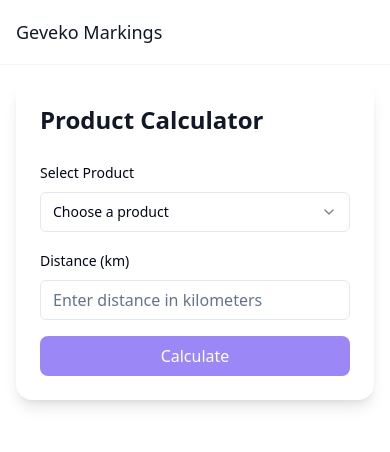
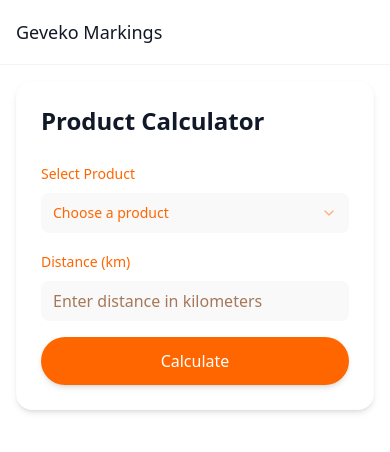
Before and after one commit to Zqyyk11/geveko-interface, a React (Vite) app: page / in a window 390 px wide. Shown: the top 452 px of the page. Built offline with nearby package versions, Linux system fonts and the light colour scheme.

Commit message:
Update theme to orange and white
Changed the application theme to an orange and white color scheme, resembling an iPhone theme.
[skip gpt_engineer]

```diff
--- a/src/index.css
+++ b/src/index.css
@@ -5,88 +5,64 @@
 @layer base {
   :root {
     --background: 0 0% 100%;
-    --foreground: 222.2 84% 4.9%;
+    --foreground: 24 100% 50%;
 
     --card: 0 0% 100%;
-    --card-foreground: 222.2 84% 4.9%;
+    --card-foreground: 24 100% 50%;
 
     --popover: 0 0% 100%;
-    --popover-foreground: 222.2 84% 4.9%;
+    --popover-foreground: 24 100% 50%;
 
-    --primary: 222.2 47.4% 11.2%;
-    --primary-foreground: 210 40% 98%;
+    --primary: 24 100% 50%;
+    --primary-foreground: 0 0% 100%;
 
-    --secondary: 210 40% 96.1%;
-    --secondary-foreground: 222.2 47.4% 11.2%;
+    --secondary: 24 100% 97%;
+    --secondary-foreground: 24 100% 50%;
 
-    --muted: 210 40% 96.1%;
-    --muted-foreground: 215.4 16.3% 46.9%;
+    --muted: 24 100% 97%;
+    --muted-foreground: 24 30% 50%;
 
-    --accent: 210 40% 96.1%;
-    --accent-foreground: 222.2 47.4% 11.2%;
+    --accent: 24 100% 97%;
+    --accent-foreground: 24 100% 50%;
 
     --destructive: 0 84.2% 60.2%;
-    --destructive-foreground: 210 40% 98%;
+    --destructive-foreground: 0 0% 100%;
 
-    --border: 214.3 31.8% 91.4%;
-    --input: 214.3 31.8% 91.4%;
-    --ring: 222.2 84% 4.9%;
+    --border: 24 30% 90%;
+    --input: 24 30% 90%;
+    --ring: 24 100% 50%;
 
-    --radius: 0.5rem;
-
-    --sidebar-background: 0 0% 98%;
-
-    --sidebar-foreground: 240 5.3% 26.1%;
-
-    --sidebar-primary: 240 5.9% 10%;
-
-    --sidebar-primary-foreground: 0 0% 98%;
-
-    --sidebar-accent: 240 4.8% 95.9%;
-
-    --sidebar-accent-foreground: 240 5.9% 10%;
-
-    --sidebar-border: 220 13% 91%;
-
-    --sidebar-ring: 217.2 91.2% 59.8%;
+    --radius: 1rem;
   }
 
   .dark {
-    --background: 222.2 84% 4.9%;
-    --foreground: 210 40% 98%;
+    --background: 24 50% 10%;
+    --foreground: 0 0% 100%;
 
-    --card: 222.2 84% 4.9%;
-    --card-foreground: 210 40% 98%;
+    --card: 24 50% 10%;
+    --card-foreground: 0 0% 100%;
 
-    --popover: 222.2 84% 4.9%;
-    --popover-foreground: 210 40% 98%;
+    --popover: 24 50% 10%;
+    --popover-foreground: 0 0% 100%;
 
-    --primary: 210 40% 98%;
-    --primary-foreground: 222.2 47.4% 11.2%;
+    --primary: 24 100% 50%;
+    --primary-foreground: 0 0% 100%;
 
-    --secondary: 217.2 32.6% 17.5%;
-    --secondary-foreground: 210 40% 98%;
+    --secondary: 24 30% 20%;
+    --secondary-foreground: 0 0% 100%;
 
-    --muted: 217.2 32.6% 17.5%;
-    --muted-foreground: 215 20.2% 65.1%;
+    --muted: 24 30% 20%;
+    --muted-foreground: 24 10% 70%;
 
-    --accent: 217.2 32.6% 17.5%;
-    --accent-foreground: 210 40% 98%;
+    --accent: 24 30% 20%;
+    --accent-foreground: 0 0% 100%;
 
     --destructive: 0 62.8% 30.6%;
-    --destructive-foreground: 210 40% 98%;
+    --destructive-foreground: 0 0% 100%;
 
-    --border: 217.2 32.6% 17.5%;
-    --input: 217.2 32.6% 17.5%;
-    --ring: 212.7 26.8% 83.9%;
-    --sidebar-background: 240 5.9% 10%;
-    --sidebar-foreground: 240 4.8% 95.9%;
-    --sidebar-primary: 224.3 76.3% 48%;
-    --sidebar-primary-foreground: 0 0% 100%;
-    --sidebar-accent: 240 3.7% 15.9%;
-    --sidebar-accent-foreground: 240 4.8% 95.9%;
-    --sidebar-border: 240 3.7% 15.9%;
-    --sidebar-ring: 217.2 91.2% 59.8%;
+    --border: 24 30% 20%;
+    --input: 24 30% 20%;
+    --ring: 24 100% 50%;
   }
 }
 
@@ -99,3 +75,26 @@
     @apply bg-background text-foreground;
   }
 }
+
+/* iPhone-like styling */
+.glass-morphism {
+  @apply bg-white/70 backdrop-blur-lg border border-white/20 shadow-lg;
+}
+
+.ios-button {
+  @apply rounded-full bg-primary text-white font-medium
+         shadow-md active:scale-95 transition-all duration-200
+         hover:bg-primary/90;
+}
+
+.ios-input {
+  @apply rounded-lg bg-gray-100/50 border-0
+         focus:ring-2 focus:ring-primary/20
+         transition-all duration-200;
+}
+
+.ios-card {
+  @apply rounded-2xl bg-white shadow-md
+         border border-gray-100/20
+         backdrop-blur-lg;
+}
--- a/src/pages/Calculator.tsx
+++ b/src/pages/Calculator.tsx
@@ -7,13 +7,13 @@ import { Label } from "@/components/ui/label";
 type Product = {
   id: string;
   name: string;
-  coverage: number; // Coverage in meters per kg
+  coverage: number;
 };
 
 const products: Product[] = [
-  { id: 'viatherm', name: 'ViaTherm®', coverage: 33.3 }, // 3kg per 100m
-  { id: 'vialux', name: 'ViaLux®', coverage: 50 }, // 2kg per 100m
-  { id: 'viapaint', name: 'ViaPaint®', coverage: 25 }, // 4kg per 100m
+  { id: 'viatherm', name: 'ViaTherm®', coverage: 33.3 },
+  { id: 'vialux', name: 'ViaLux®', coverage: 50 },
+  { id: 'viapaint', name: 'ViaPaint®', coverage: 25 },
 ];
 
 const Calculator = () => {
@@ -28,7 +28,6 @@ const Calculator = () => {
     const km = parseFloat(kilometers);
     if (isNaN(km)) return;
 
-    // Convert km to meters and calculate required amount in kg
     const meters = km * 1000;
     const amountNeeded = meters / product.coverage;
 
@@ -47,14 +46,14 @@ const Calculator = () => {
       className="min-h-screen pt-20 px-4"
     >
       <div className="max-w-md mx-auto">
-        <div className="bg-white rounded-2xl shadow-lg p-6 space-y-6">
+        <div className="ios-card p-6 space-y-6">
           <h1 className="text-2xl font-semibold text-gray-900 mb-6">Product Calculator</h1>
 
           <div className="space-y-4">
             <div className="space-y-2">
               <Label htmlFor="product">Select Product</Label>
               <Select value={selectedProduct} onValueChange={setSelectedProduct}>
-                <SelectTrigger>
+                <SelectTrigger className="ios-input">
                   <SelectValue placeholder="Choose a product" />
                 </SelectTrigger>
                 <SelectContent>
@@ -77,12 +76,13 @@ const Calculator = () => {
                 value={kilometers}
                 onChange={(e) => setKilometers(e.target.value)}
                 placeholder="Enter distance in kilometers"
+                className="ios-input"
               />
             </div>
 
             <button
               onClick={calculateAmount}
-              className="w-full bg-[#9b87f5] text-white py-2 rounded-lg hover:bg-[#8b77e5] transition-colors"
+              className="ios-button w-full py-3"
               disabled={!selectedProduct || !kilometers}
             >
               Calculate
@@ -91,7 +91,7 @@ const Calculator = () => {
         </div>
 
         {history.length > 0 && (
-          <div className="mt-6 bg-white rounded-2xl shadow-lg p-6">
+          <div className="mt-6 ios-card p-6">
             <h2 className="text-lg font-medium mb-4">Calculation History</h2>
             <div className="space-y-2">
               {history.map((item, index) => (
@@ -100,7 +100,7 @@ const Calculator = () => {
                   initial={{ opacity: 0, x: -20 }}
                   animate={{ opacity: 1, x: 0 }}
                   transition={{ delay: index * 0.1 }}
-                  className="p-3 bg-gray-50 rounded-lg"
+                  className="p-3 bg-gray-50/50 rounded-lg backdrop-blur-sm"
                 >
                   <p className="text-sm">
                     <span className="font-medium">{item.product}</span>: {item.km} km requires{' '}
--- a/tailwind.config.ts
+++ b/tailwind.config.ts
@@ -21,8 +21,8 @@ export default {
         foreground: "hsl(var(--foreground))",
         soft: {
           gray: "#F1F0FB",
-          purple: "#E5DEFF",
-          pink: "#FFDEE2",
+          orange: "#FEC6A1",
+          white: "#F8F8F8",
         },
         primary: {
           DEFAULT: "hsl(var(--primary))",
```
